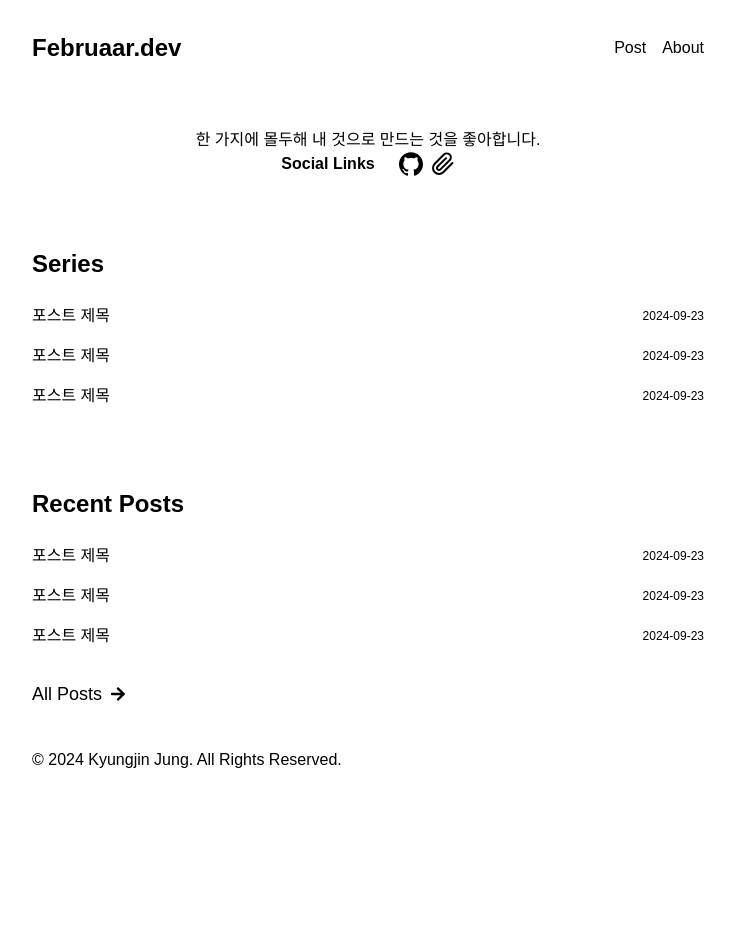
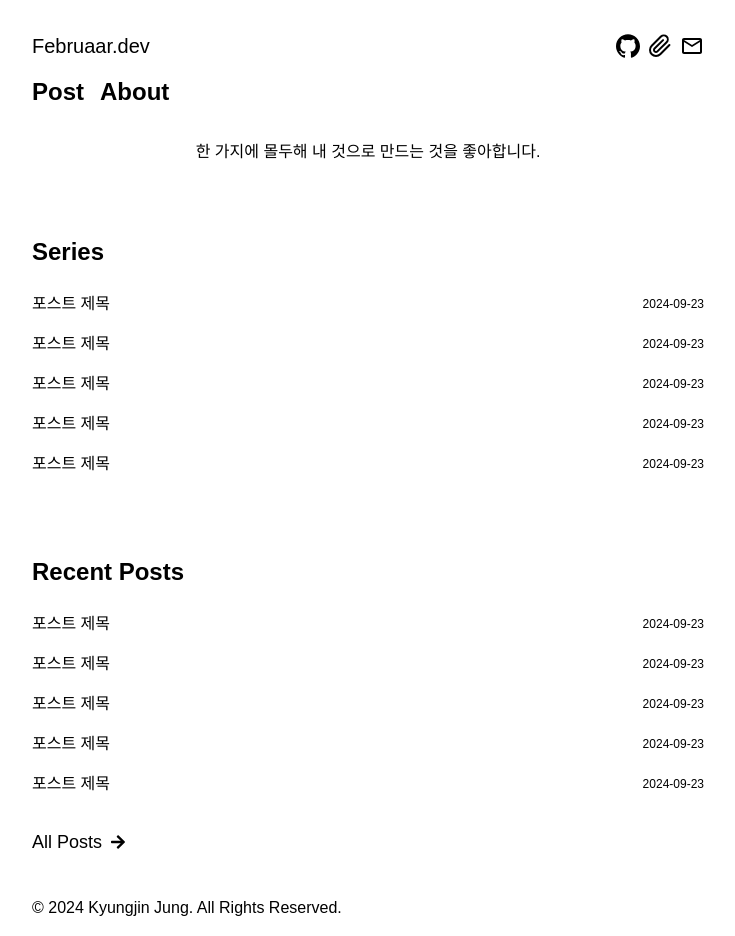
Before and after one commit to Februaar/februaar.dev, a Next.js app: page / in a window 1280 px wide. Shown: the whole page, without its empty margins (272-1007 px from the left). Before the commit the page ends 800 px from the top, so only its background shows below. Built offline with nearby package versions, Linux system fonts and the light colour scheme.

Commit message:
feat: Header 컴포넌트 구분 및 HoverCard ui 커스텀하여 재사용성 높임

```diff
--- a/package.json
+++ b/package.json
@@ -9,6 +9,7 @@
     "lint": "next lint"
   },
   "dependencies": {
+    "@radix-ui/react-hover-card": "^1.1.1",
     "@radix-ui/react-icons": "^1.3.0",
     "@radix-ui/react-separator": "^1.1.0",
     "next": "14.2.13",
--- a/src/app/page.tsx
+++ b/src/app/page.tsx
@@ -1,34 +1,21 @@
 import Link from "next/link";
-import { SiGithub } from "react-icons/si";
 import { FaArrowRight } from "react-icons/fa";
-import { FiPaperclip } from "react-icons/fi";
 
-import PostCard from "../components/ui/PostCard";
-
-const GITHUB_LINK = "https://github.com/Februaar";
-const RESUME_LINK = "https://github.com/Februaar";
+import Header2 from "../components/Header2";
+import PostCard from "../components/PostCard";
 
 export default function Home() {
   return (
     <main className="flex flex-col">
+      <Header2 />
       <section className="flex flex-col items-center pt-8 pb-6">
         <p>한 가지에 몰두해 내 것으로 만드는 것을 좋아합니다.</p>
-        <div className="flex space-x-6">
-          <p className="text-md font-semibold">Social Links</p>
-          <div className="flex gap-2">
-            <Link href={GITHUB_LINK}>
-              <SiGithub size={24} />
-            </Link>
-
-            <Link href={RESUME_LINK}>
-              <FiPaperclip size={24} />
-            </Link>
-          </div>
-        </div>
       </section>
 
       <div className="flex flex-col pt-12 pb-6">
         <span className="text-2xl font-semibold pb-4 text-primary">Series</span>
+        <PostCard />
+        <PostCard />
         <PostCard />
         <PostCard />
         <PostCard />
@@ -38,6 +25,8 @@ export default function Home() {
         <span className="text-2xl font-semibold pb-4 text-primary">
           Recent Posts
         </span>
+        <PostCard />
+        <PostCard />
         <PostCard />
         <PostCard />
         <PostCard />
--- a/src/components/Header.tsx
+++ b/src/components/Header.tsx
@@ -1,33 +1,51 @@
 import Link from "next/link";
+import { SiGithub } from "react-icons/si";
+import { FiPaperclip } from "react-icons/fi";
+import { MdMailOutline } from "react-icons/md";
 
-const navigationData = [
+import { HoverCard } from "../components/ui/hovercard";
+
+const GITHUB_LINK = "https://github.com/Februaar";
+const RESUME_LINK = "https://github.com/Februaar";
+
+const propsData = [
   {
-    path: "/posts",
-    pathName: "Post",
+    trigger: () => (
+      <Link href={GITHUB_LINK}>
+        <SiGithub size={24} />
+      </Link>
+    ),
+    content: () => <p className="text-sm">GitHub 페이지로 연결됩니다.</p>,
   },
   {
-    path: "/about",
-    pathName: "About",
+    trigger: () => (
+      <Link href={RESUME_LINK}>
+        <FiPaperclip size={24} />
+      </Link>
+    ),
+    content: () => <p className="text-sm">이력서 페이지로 연결됩니다.</p>,
+  },
+  {
+    trigger: () => <MdMailOutline size={24} className="cursor-pointer" />,
+    content: () => <p className="text-sm">kyoooungjin@gmail.com</p>,
   },
 ];
 
 export default function Header() {
   return (
-    <header className="flex items-center justify-between px-4 py-8">
+    <header className="flex items-center justify-between px-4 pt-8 pb-4">
       <Link href={"/"}>
-        <h1 className="text-2xl font-bold">Februaar.dev</h1>
+        <h1 className="text-xl font-semiBold">Februaar.dev</h1>
       </Link>
 
       <div className="flex space-x-4">
-        <ul className="flex space-x-4">
-          {navigationData.map((data) => (
-            <li key={data.path}>
-              <Link href={data.path}>
-                <button>{data.pathName}</button>
-              </Link>
-            </li>
+        <div className="flex gap-2 items-center">
+          {propsData.map((data, index) => (
+            <div key={index}>
+              <HoverCard trigger={data.trigger} content={data.content} />
+            </div>
           ))}
-        </ul>
+        </div>
       </div>
     </header>
   );
--- /dev/null
+++ b/src/components/Header2.tsx
@@ -0,0 +1,30 @@
+import Link from "next/link";
+
+const navigationData = [
+  {
+    path: "/posts",
+    pathName: "Post",
+  },
+  {
+    path: "/about",
+    pathName: "About",
+  },
+];
+
+export default function Header2() {
+  return (
+    <section>
+      <div className="flex space-x-4">
+        <ul className="flex space-x-4">
+          {navigationData.map((data) => (
+            <li key={data.path} className="text-2xl font-bold">
+              <Link href={data.path}>
+                <button>{data.pathName}</button>
+              </Link>
+            </li>
+          ))}
+        </ul>
+      </div>
+    </section>
+  );
+}
--- /dev/null
+++ b/src/components/ui/hovercard.tsx
@@ -0,0 +1,27 @@
+// "use client";
+
+import * as HoverCardPrimitive from "@radix-ui/react-hover-card";
+
+const HoverCardTrigger = HoverCardPrimitive.Trigger;
+const HoverCardPortal = HoverCardPrimitive.Portal;
+const HoverCardContent = HoverCardPrimitive.Content;
+const HoverCardArrow = HoverCardPrimitive.Arrow;
+
+interface HoverCardProps {
+  trigger: () => React.ReactNode; // HoverCard를 열 트리거(링크나 버튼 등)
+  content: () => React.ReactNode; // HoverCard 내부에 표시할 콘텐츠
+}
+
+const HoverCard = ({ trigger, content }: HoverCardProps) => (
+  <HoverCardPrimitive.Root>
+    <HoverCardTrigger asChild>{trigger()}</HoverCardTrigger>
+    <HoverCardPortal>
+      <HoverCardContent sideOffset={5}>
+        {content()}
+        <HoverCardArrow />
+      </HoverCardContent>
+    </HoverCardPortal>
+  </HoverCardPrimitive.Root>
+);
+
+export { HoverCard };
--- /dev/null
+++ b/src/components/ui/separator.tsx
@@ -0,0 +1,9 @@
+import * as Separator from '@radix-ui/react-separator';
+
+export default function separator () {
+  return (
+    <div>
+      <div></div>
+    </div>
+  )
+}
```
Also changed, not shown: src/components/PostCard.tsx (renamed from src/components/ui/PostCard.tsx), 1 other file (tests, documents, lock files or other folders).
